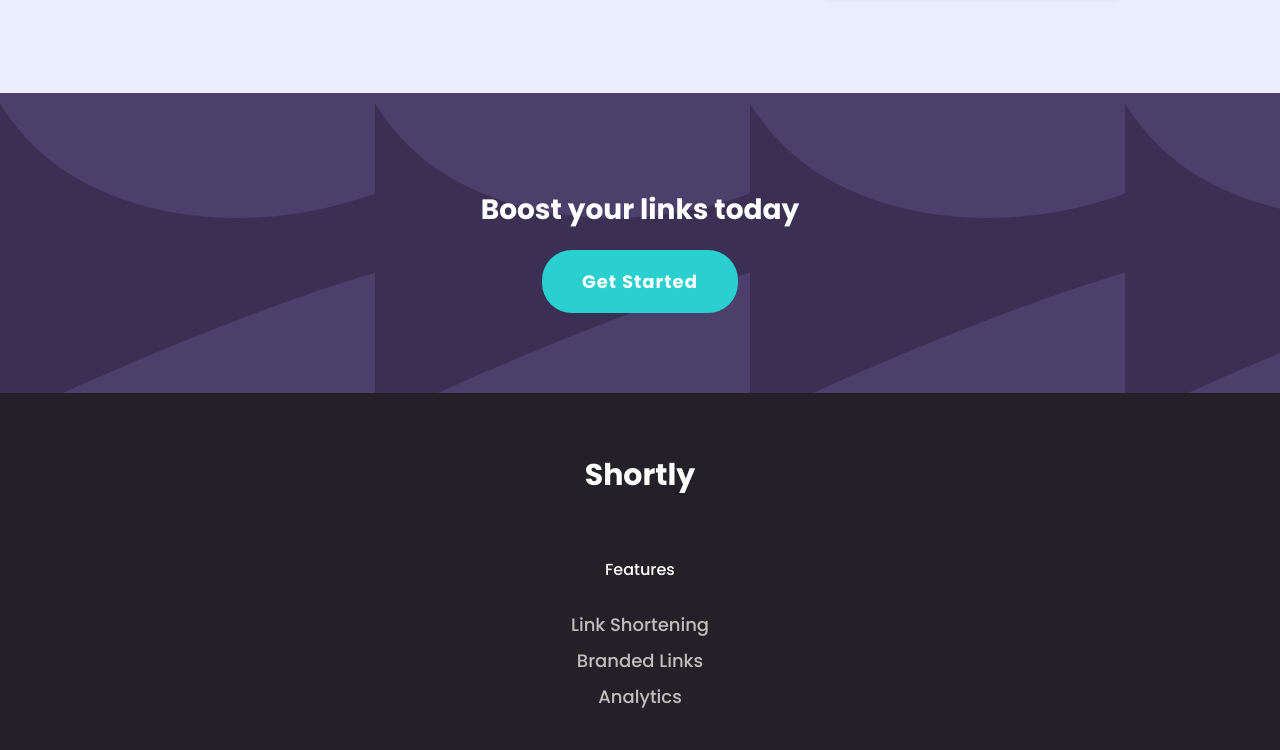
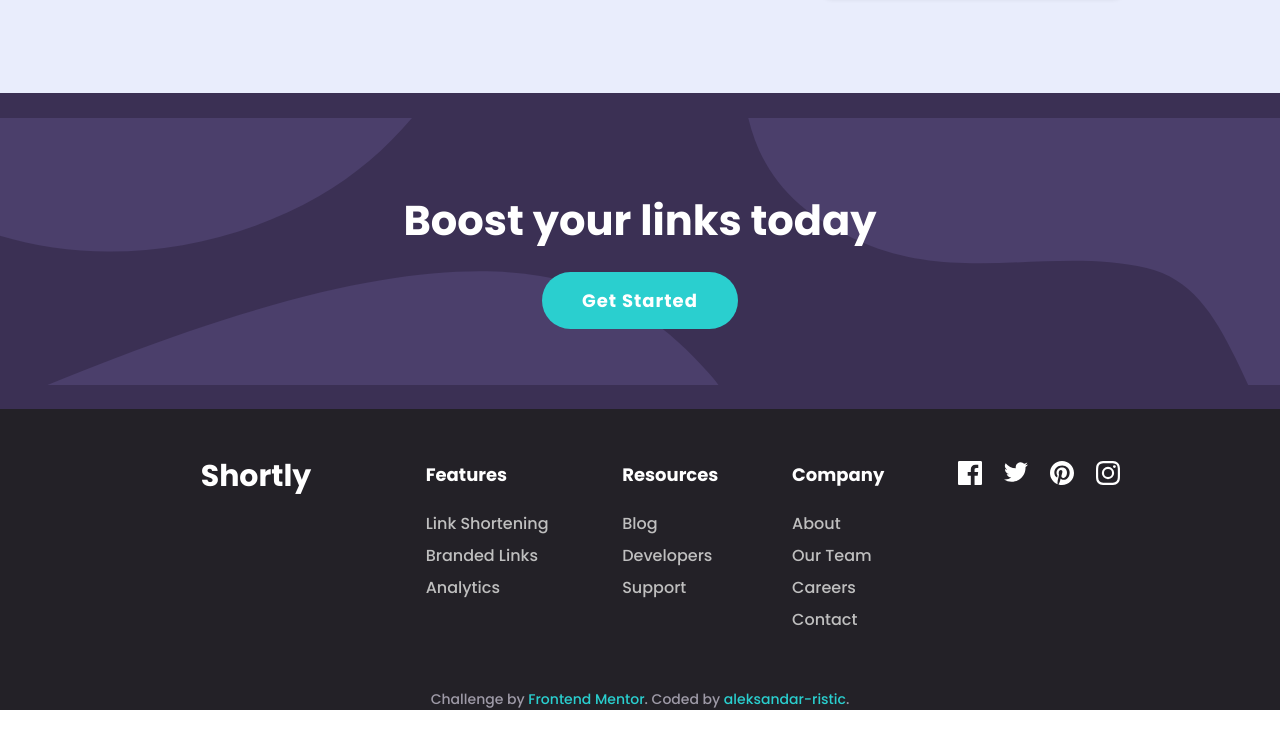
Before and after one commit to aleksandar-ristic-zz/url-shortening, a plain HTML site: page index.html in a window 1280 px wide. Shown: the part 1676-2426 px from the top of the page. After the commit the page ends 2386 px from the top, so only its background shows below. Drawn offline with Linux system fonts and the light colour scheme.

Commit message:
finished desktop look

```diff
--- a/app/scss/_boost.scss
+++ b/app/scss/_boost.scss
@@ -5,4 +5,19 @@
 	.main-text {
 		color: $white;
 	}
+
+	@include breakpoint-up(md) {
+		background: $darkViolet url('/images/bg-boost-desktop.svg') no-repeat center;
+		background-position-x: -9rem;
+		background-size: 120%;
+
+		h2 {
+			font-size: 2.6rem;
+		}
+		button.btn-cta {
+			height: 3.5625rem;
+			line-height: 3.5625rem;
+			padding: 0 $lg;
+		}
+	}
 }
--- a/app/scss/_footer.scss
+++ b/app/scss/_footer.scss
@@ -39,4 +39,55 @@
 			margin-right: $font18;
 		}
 	}
+
+	@include breakpoint-up(md) {
+		padding: 3.25rem 10rem;
+		.footer-lists {
+			display: flex;
+			align-items: flex-start;
+			justify-content: space-between;
+
+			.logo-name {
+				flex: 0 0 20%;
+				a {
+					line-height: 1;
+				}
+			}
+			ul {
+				text-align: left;
+				h4 {
+					margin-top: 0;
+					margin-bottom: $font18;
+					font-size: $font18;
+					font-weight: $fw700;
+				}
+				a {
+					font-size: 1rem;
+					font-weight: 400;
+					transition: color 0.3s ease;
+
+					&:hover {
+						color: $cyan;
+					}
+				}
+			}
+			ul.social {
+				margin-top: 0;
+
+				& > *:not(:last-child) {
+					margin-right: $font22;
+				}
+				a {
+					svg {
+						transition: fill 0.3s ease;
+						path {
+							&:hover {
+								fill: $cyan;
+							}
+						}
+					}
+				}
+			}
+		}
+	}
 }
--- a/app/scss/_globals.scss
+++ b/app/scss/_globals.scss
@@ -73,8 +73,6 @@ ul {
 }
 .second-text {
 	margin-bottom: $md;
-	margin: auto;
-	text-align: center;
 	max-width: 34rem;
 }
 .btn {
@@ -96,3 +94,18 @@ ul {
 		background-color: $cyanLight;
 	}
 }
+.attribution {
+	width: 100%;
+	text-align: center;
+	color: $grayishViolet;
+	font-size: $font14;
+	background-color: $veryDarkViolet;
+	a {
+		color: $cyan;
+
+		&:hover,
+		&:visited {
+			color: $cyanLight;
+		}
+	}
+}
--- a/app/scss/_statistics.scss
+++ b/app/scss/_statistics.scss
@@ -54,6 +54,14 @@
 
 	@include breakpoint-up(md) {
 		max-width: 100%;
+
+		.headline {
+			.second-text {
+				margin: auto;
+				text-align: center;
+			}
+		}
+
 		.stat-card-wrapper {
 			display: flex;
 
--- a/index.html
+++ b/index.html
@@ -121,8 +121,8 @@
 			</div>
 		</section>
 		<footer class="footer">
-			<div class="logo-name"><a href="#!">Shortly</a></div>
 			<div class="footer-lists">
+					<div class="logo-name"><a href="#!">Shortly</a></div>
 				<ul>
 					<li><h4>Features</h4></li>
 					<li><a href="#!">Link Shortening</a></li>
@@ -144,16 +144,16 @@
 				</ul>
 				<ul class="social">
 					<li>
-						<a href="#!"><img src="/images/icon-facebook.svg" alt="" /></a>
+						<a href="#!"><svg xmlns="http://www.w3.org/2000/svg" width="24" height="24"><path fill="#FFF" d="M22.675 0H1.325C.593 0 0 .593 0 1.325v21.351C0 23.407.593 24 1.325 24H12.82v-9.294H9.692v-3.622h3.128V8.413c0-3.1 1.893-4.788 4.659-4.788 1.325 0 2.463.099 2.795.143v3.24l-1.918.001c-1.504 0-1.795.715-1.795 1.763v2.313h3.587l-.467 3.622h-3.12V24h6.116c.73 0 1.323-.593 1.323-1.325V1.325C24 .593 23.407 0 22.675 0z"/></svg></a>
 					</li>
 					<li>
-						<a href="#!"><img src="/images/icon-twitter.svg" alt="" /></a>
+						<a href="#!"><svg xmlns="http://www.w3.org/2000/svg" width="24" height="20"><path fill="#FFF" d="M24 2.557a9.83 9.83 0 01-2.828.775A4.932 4.932 0 0023.337.608a9.864 9.864 0 01-3.127 1.195A4.916 4.916 0 0016.616.248c-3.179 0-5.515 2.966-4.797 6.045A13.978 13.978 0 011.671 1.149a4.93 4.93 0 001.523 6.574 4.903 4.903 0 01-2.229-.616c-.054 2.281 1.581 4.415 3.949 4.89a4.935 4.935 0 01-2.224.084 4.928 4.928 0 004.6 3.419A9.9 9.9 0 010 17.54a13.94 13.94 0 007.548 2.212c9.142 0 14.307-7.721 13.995-14.646A10.025 10.025 0 0024 2.557z"/></svg></a>
 					</li>
 					<li>
-						<a href="#!"><img src="/images/icon-pinterest.svg" alt="" /></a>
+						<a href="#!"><svg xmlns="http://www.w3.org/2000/svg" width="24" height="24"><path fill="#FFF" d="M12 0C5.373 0 0 5.372 0 12c0 5.084 3.163 9.426 7.627 11.174-.105-.949-.2-2.405.042-3.441.218-.937 1.407-5.965 1.407-5.965s-.359-.719-.359-1.782c0-1.668.967-2.914 2.171-2.914 1.023 0 1.518.769 1.518 1.69 0 1.029-.655 2.568-.994 3.995-.283 1.194.599 2.169 1.777 2.169 2.133 0 3.772-2.249 3.772-5.495 0-2.873-2.064-4.882-5.012-4.882-3.414 0-5.418 2.561-5.418 5.207 0 1.031.397 2.138.893 2.738a.36.36 0 01.083.345l-.333 1.36c-.053.22-.174.267-.402.161-1.499-.698-2.436-2.889-2.436-4.649 0-3.785 2.75-7.262 7.929-7.262 4.163 0 7.398 2.967 7.398 6.931 0 4.136-2.607 7.464-6.227 7.464-1.216 0-2.359-.631-2.75-1.378l-.748 2.853c-.271 1.043-1.002 2.35-1.492 3.146C9.57 23.812 10.763 24 12 24c6.627 0 12-5.373 12-12 0-6.628-5.373-12-12-12z"/></svg></a>
 					</li>
 					<li>
-						<a href="#!"><img src="/images/icon-instagram.svg" alt="" /></a>
+						<a href="#!"><svg xmlns="http://www.w3.org/2000/svg" width="24" height="24"><path fill="#FFF" d="M12 2.163c3.204 0 3.584.012 4.85.07 3.252.148 4.771 1.691 4.919 4.919.058 1.265.069 1.645.069 4.849 0 3.205-.012 3.584-.069 4.849-.149 3.225-1.664 4.771-4.919 4.919-1.266.058-1.644.07-4.85.07-3.204 0-3.584-.012-4.849-.07-3.26-.149-4.771-1.699-4.919-4.92-.058-1.265-.07-1.644-.07-4.849 0-3.204.013-3.583.07-4.849.149-3.227 1.664-4.771 4.919-4.919 1.266-.057 1.645-.069 4.849-.069zM12 0C8.741 0 8.333.014 7.053.072 2.695.272.273 2.69.073 7.052.014 8.333 0 8.741 0 12c0 3.259.014 3.668.072 4.948.2 4.358 2.618 6.78 6.98 6.98C8.333 23.986 8.741 24 12 24c3.259 0 3.668-.014 4.948-.072 4.354-.2 6.782-2.618 6.979-6.98.059-1.28.073-1.689.073-4.948 0-3.259-.014-3.667-.072-4.947-.196-4.354-2.617-6.78-6.979-6.98C15.668.014 15.259 0 12 0zm0 5.838a6.162 6.162 0 100 12.324 6.162 6.162 0 000-12.324zM12 16a4 4 0 110-8 4 4 0 010 8zm6.406-11.845a1.44 1.44 0 100 2.881 1.44 1.44 0 000-2.881z"/></svg></a>
 					</li>
 				</ul>
 			</div>
@@ -164,7 +164,7 @@
 			<a href="https://www.frontendmentor.io?ref=challenge" target="_blank"
 				>Frontend Mentor</a
 			>. Coded by
-			<a href="https://www.github.com/aleksandar-ristic">aleksandar-ristic</a>.
+			<a href="https://www.github.com/aleksandar-ristic" target="_blank">aleksandar-ristic</a>.
 		</div>
 		<script src="app/js/script.js"></script>
 	</body>
```
Also changed, not shown: dist/style.css.
